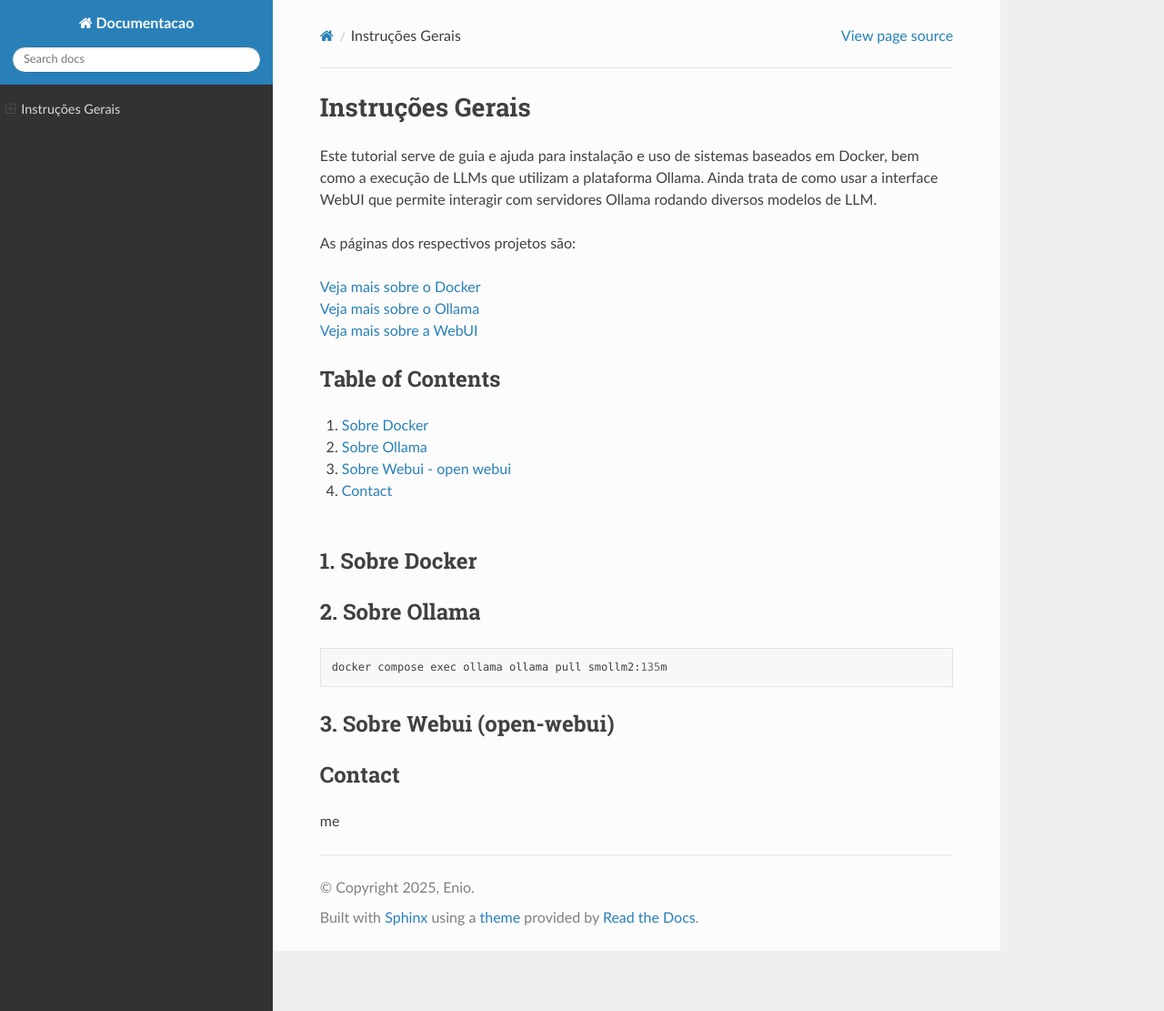
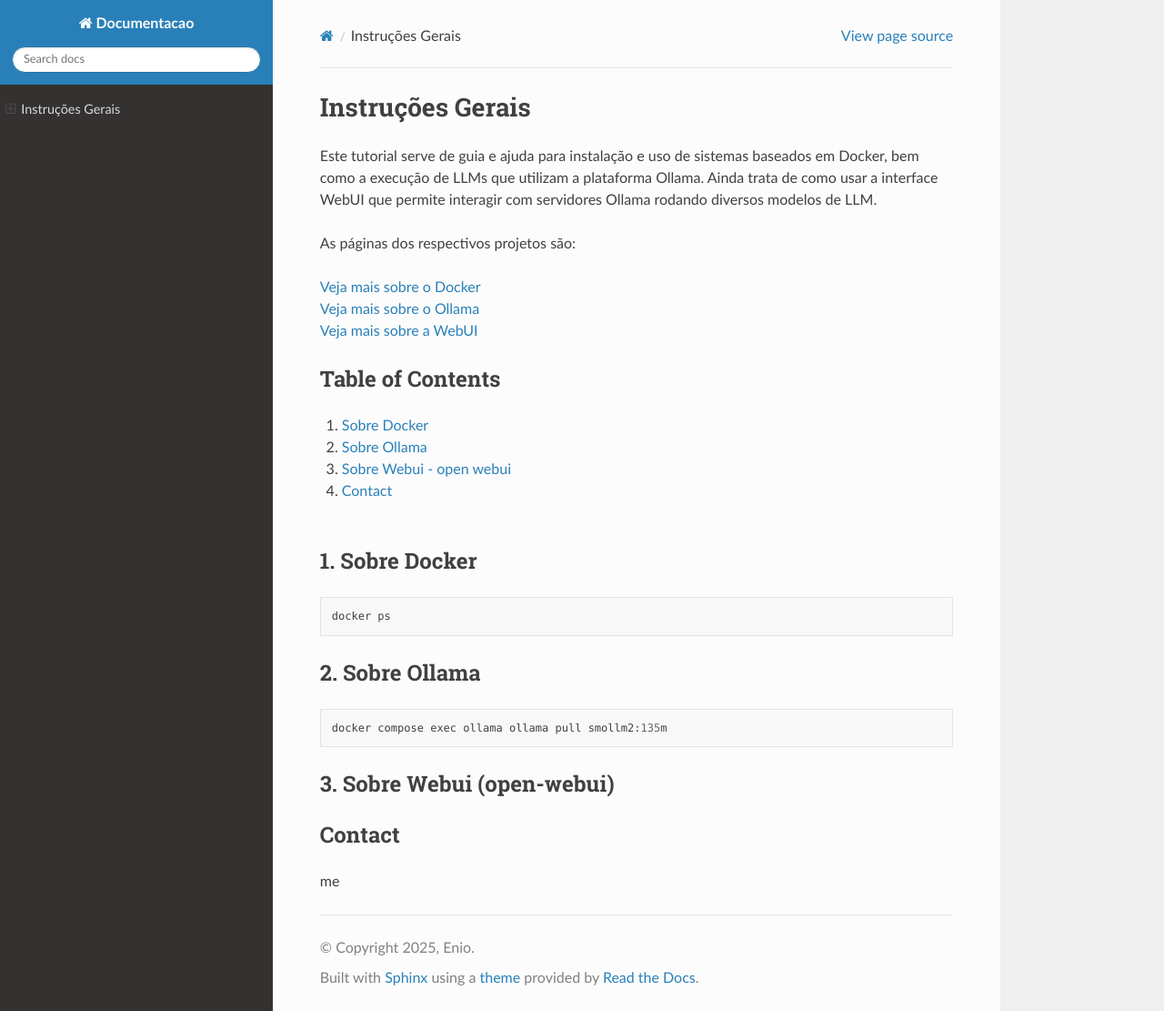
Before and after one commit to eniohandy/Documentacao, a Sphinx documentation site: the page built from docs/source/index.md, in a window 1280 px wide and 1111 px high. Shown: the whole window at 91% size. Built offline with Sphinx 7.4.7 and the Read the Docs theme 3.1.0, drawn with Linux system fonts in a browser that asks for light colours.

Commit message:
ajuste index via vim

````diff
--- a/docs/source/index.md
+++ b/docs/source/index.md
@@ -23,9 +23,9 @@ As páginas dos respectivos projetos são:
 <a name="docker"></a>
 ## 1. Sobre Docker
 
-
-
-
+```python
+docker ps
+```
 
 
 <a name="ollama"></a>
````
